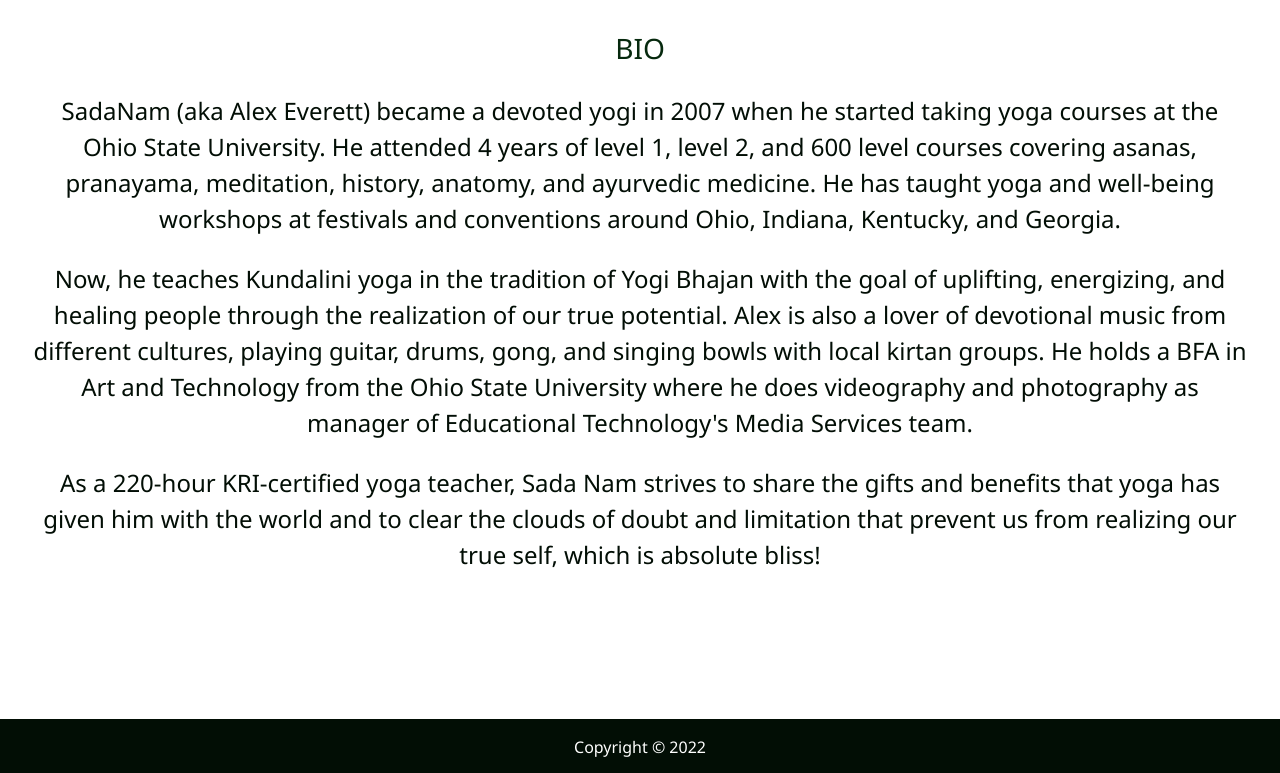
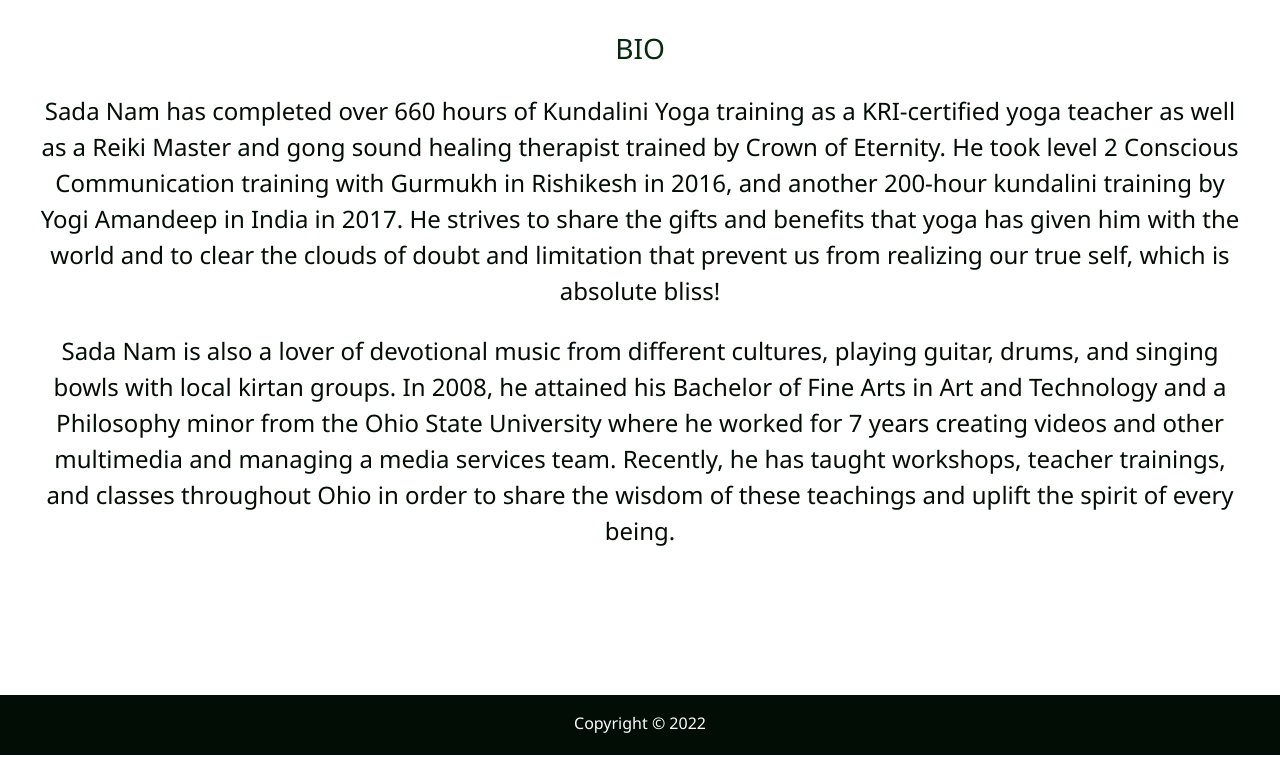
Before and after one commit to panchoroo/bumblesampson, a website: page dist/about.html in a window 1280 px wide. Shown: the part 556-1329 px from the top of the page. Drawn offline with Linux system fonts and the light colour scheme.

Commit message:
Update wording

```diff
--- a/dist/about.html
+++ b/dist/about.html
@@ -61,9 +61,9 @@
 
       <div class="bio">
         <h3 class="text-secondary">BIO</h3>
-        <p>SadaNam (aka Alex Everett) became a devoted yogi in 2007 when he started taking yoga courses at the Ohio State University. He attended 4 years of level 1, level 2, and 600 level courses covering asanas, pranayama, meditation, history, anatomy, and ayurvedic medicine. He has taught yoga and well-being workshops at festivals and conventions around Ohio, Indiana, Kentucky, and Georgia.</p>
-        <p>Now, he teaches Kundalini yoga in the tradition of Yogi Bhajan with the goal of uplifting, energizing, and healing people through the realization of our true potential. Alex is also a lover of devotional music from different cultures, playing guitar, drums, gong, and singing bowls with local kirtan groups. He holds a BFA in Art and Technology from the Ohio State University where he does videography and photography as manager of Educational Technology's Media Services team.</p>
-        <p>As a 220-hour KRI-certified yoga teacher, Sada Nam strives to share the gifts and benefits that yoga has given him with the world and to clear the clouds of doubt and limitation that prevent us from realizing our true self, which is absolute bliss!</p>
+        <p>Sada Nam has completed over 660 hours of Kundalini Yoga training as a KRI-certified yoga teacher as well as a Reiki Master and gong sound healing therapist trained by Crown of Eternity. He took level 2 Conscious Communication training with Gurmukh in Rishikesh in 2016, and another 200-hour kundalini training by Yogi Amandeep in India in 2017. He strives to share the gifts and benefits that yoga has given him with the world and to clear the clouds of doubt and limitation
+        that prevent us from realizing our true self, which is absolute bliss!</p>
+        <p>Sada Nam is also a lover of devotional music from different cultures, playing guitar, drums, and singing bowls with local kirtan groups. In 2008, he attained his Bachelor of Fine Arts in Art and Technology and a Philosophy minor from the Ohio State University where he worked for 7 years creating videos and other multimedia and managing a media services team. Recently, he has taught workshops, teacher trainings, and classes throughout Ohio in order to share the wisdom of these teachings and uplift the spirit of every being.</p>
       </div>
     </div>
   </main>
--- a/package.json
+++ b/package.json
@@ -2,6 +2,7 @@
   "name": "bumble_sampson",
   "version": "1.0.0",
   "main": "index.js",
+  "homepage": "https://sadanamsingh.com/",
   "scripts": {
     "sass": "node-sass -w scss/ -o dist/css/ --recursive",
     "deploy": "gh-pages -d dist"
```
Also changed, not shown: dist/work.html (+3 -3 lines), dist/img/sada_nam.jpg (added), 1 other file.
